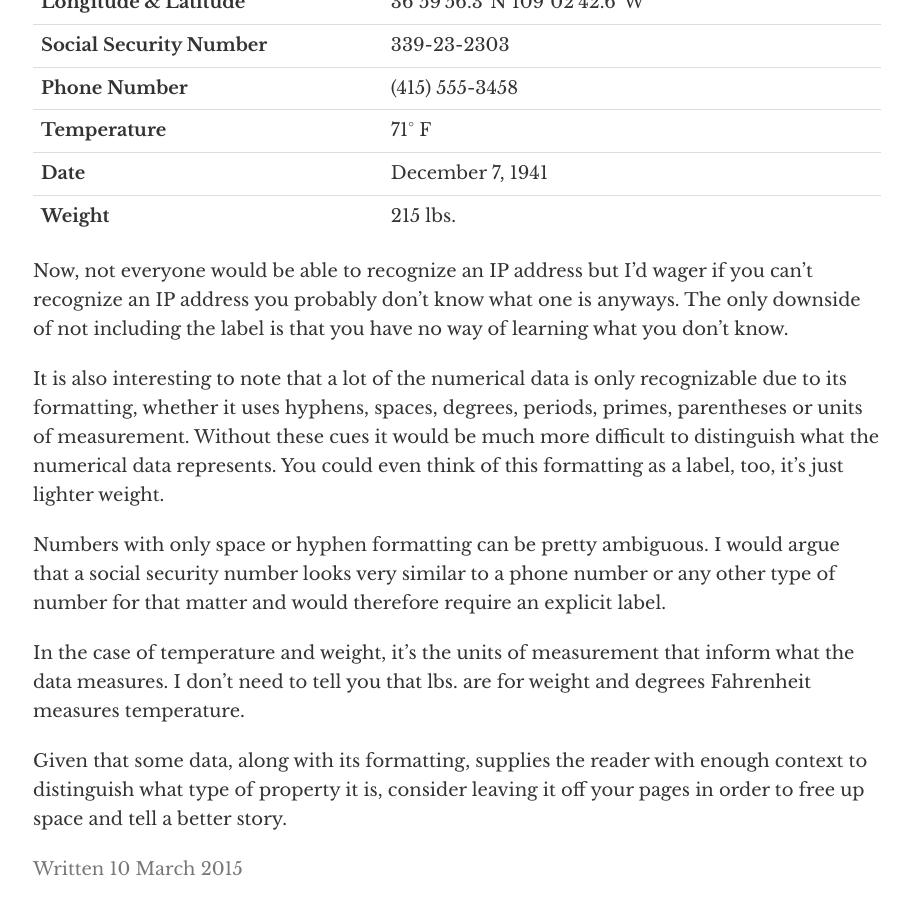
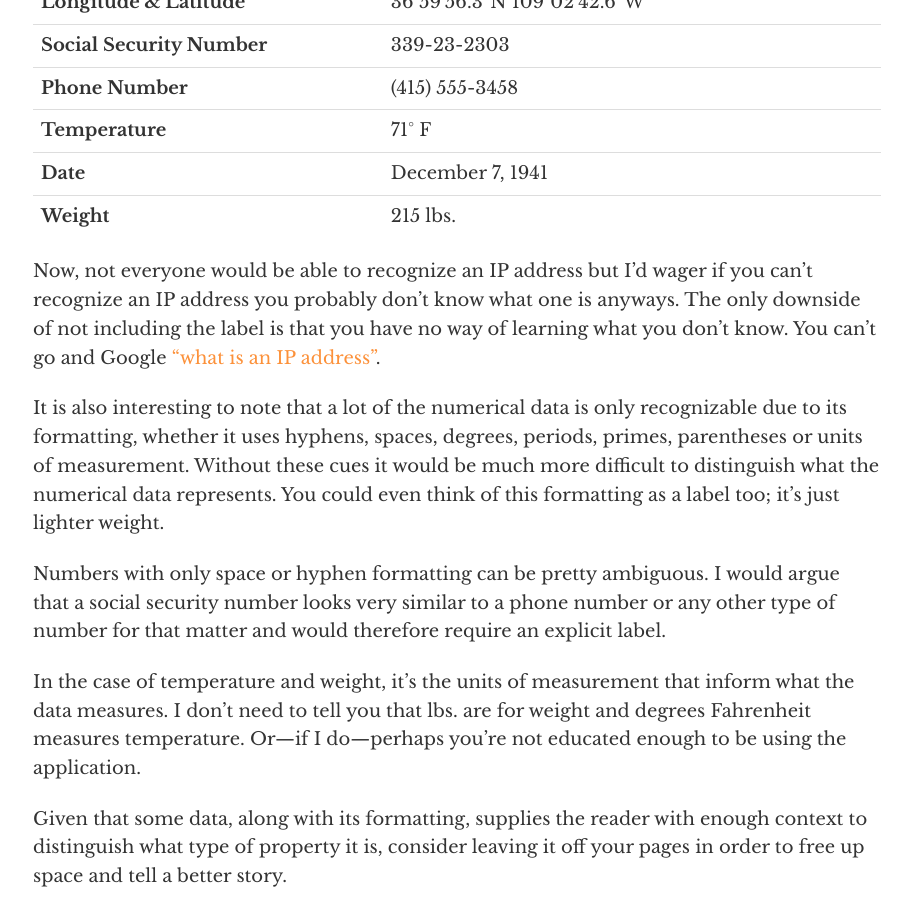
Before and after one commit to seanconaty/seanconaty.github.com, a Jekyll site: the page built from _posts/2015-03-10-self-describing-data.md, in a window 1280 px wide and 900 px high, scrolled down 1415 px. Shown: the whole window, without its empty margins (37-949 px from the left). Built offline with Jekyll 4.4.1, drawn with Linux system fonts in a browser that asks for light colours; nearby versions of some CDN libraries.

Commit message:
more edits for self-describing-data

```diff
--- a/_posts/2015-03-10-self-describing-data.md
+++ b/_posts/2015-03-10-self-describing-data.md
@@ -41,12 +41,12 @@ I should hope that you determined these to be the following:
 <tr><th>Weight</th><td>215 lbs.</td></tr>
 </table>
 
-Now, not everyone would be able to recognize an IP address but I’d wager if you can’t recognize an IP address you probably don’t know what one is anyways. The only downside of not including the label is that you have no way of learning what you don’t know.
+Now, not everyone would be able to recognize an IP address but I’d wager if you can’t recognize an IP address you probably don’t know what one is anyways. The only downside of not including the label is that you have no way of learning what you don’t know. You can’t go and Google [“what is an IP address”](https://google.com/#q=what+is+an+IP+address).
 
-It is also interesting to note that a lot of the numerical data is only recognizable due to its formatting, whether it uses hyphens, spaces, degrees, periods, primes, parentheses or units of measurement. Without these cues it would be much more difficult to distinguish what the numerical data represents. You could even think of this formatting as a label, too, it’s just lighter weight.
+It is also interesting to note that a lot of the numerical data is only recognizable due to its formatting, whether it uses hyphens, spaces, degrees, periods, primes, parentheses or units of measurement. Without these cues it would be much more difficult to distinguish what the numerical data represents. You could even think of this formatting as a label too; it’s just lighter weight.
 
 Numbers with only space or hyphen formatting can be pretty ambiguous. I would argue that a social security number looks very similar to a phone number or any other type of number for that matter and would therefore require an explicit label.
 
-In the case of temperature and weight, it’s the units of measurement that inform what the data measures. I don’t need to tell you that lbs. are for weight and degrees Fahrenheit measures temperature.
+In the case of temperature and weight, it’s the units of measurement that inform what the data measures. I don’t need to tell you that lbs. are for weight and degrees Fahrenheit measures temperature. Or—if I do—perhaps you’re not educated enough to be using the application.
 
 Given that some data, along with its formatting, supplies the reader with enough context to distinguish what type of property it is, consider leaving it off your pages in order to free up space and tell a better story.
```
